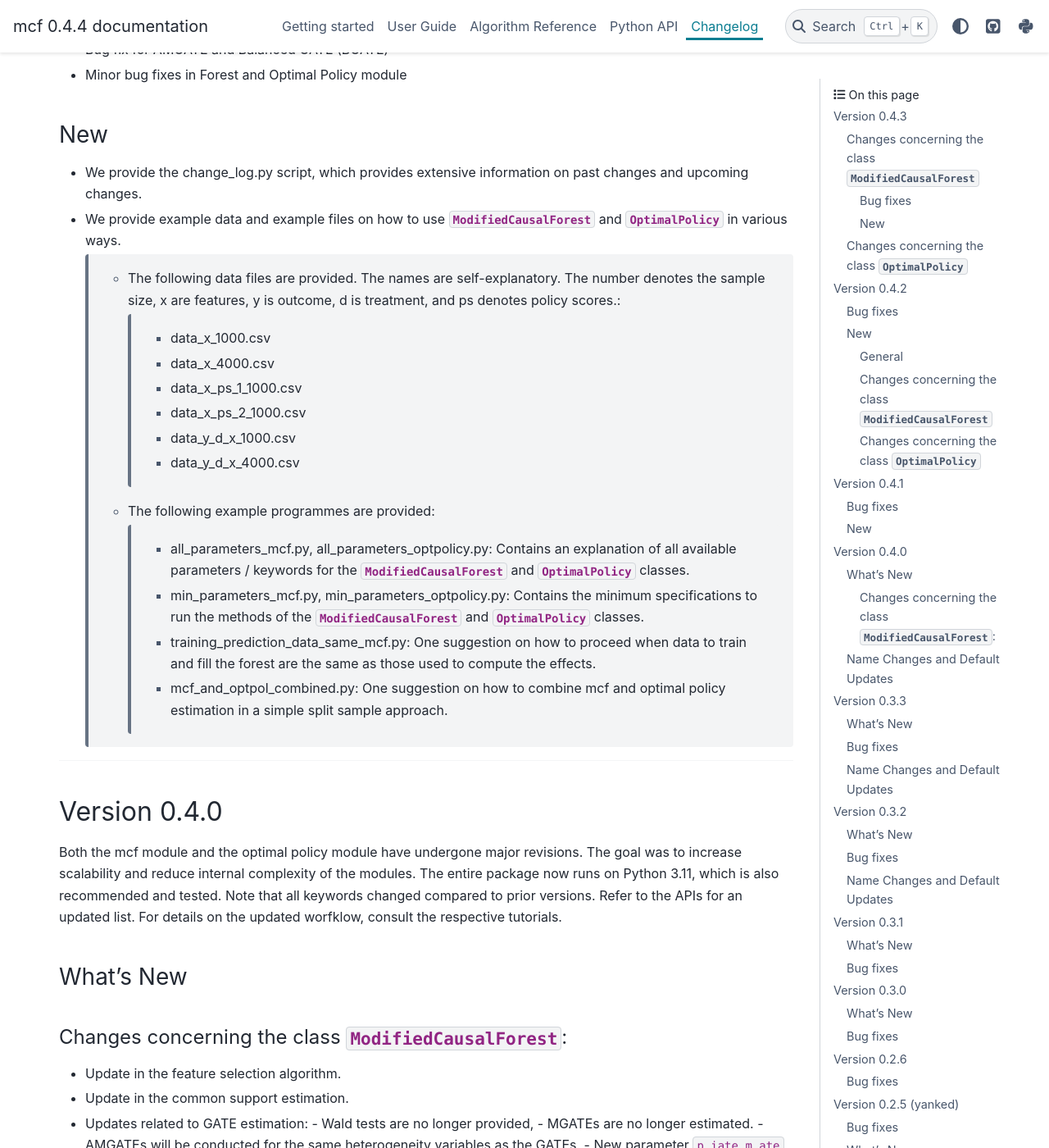
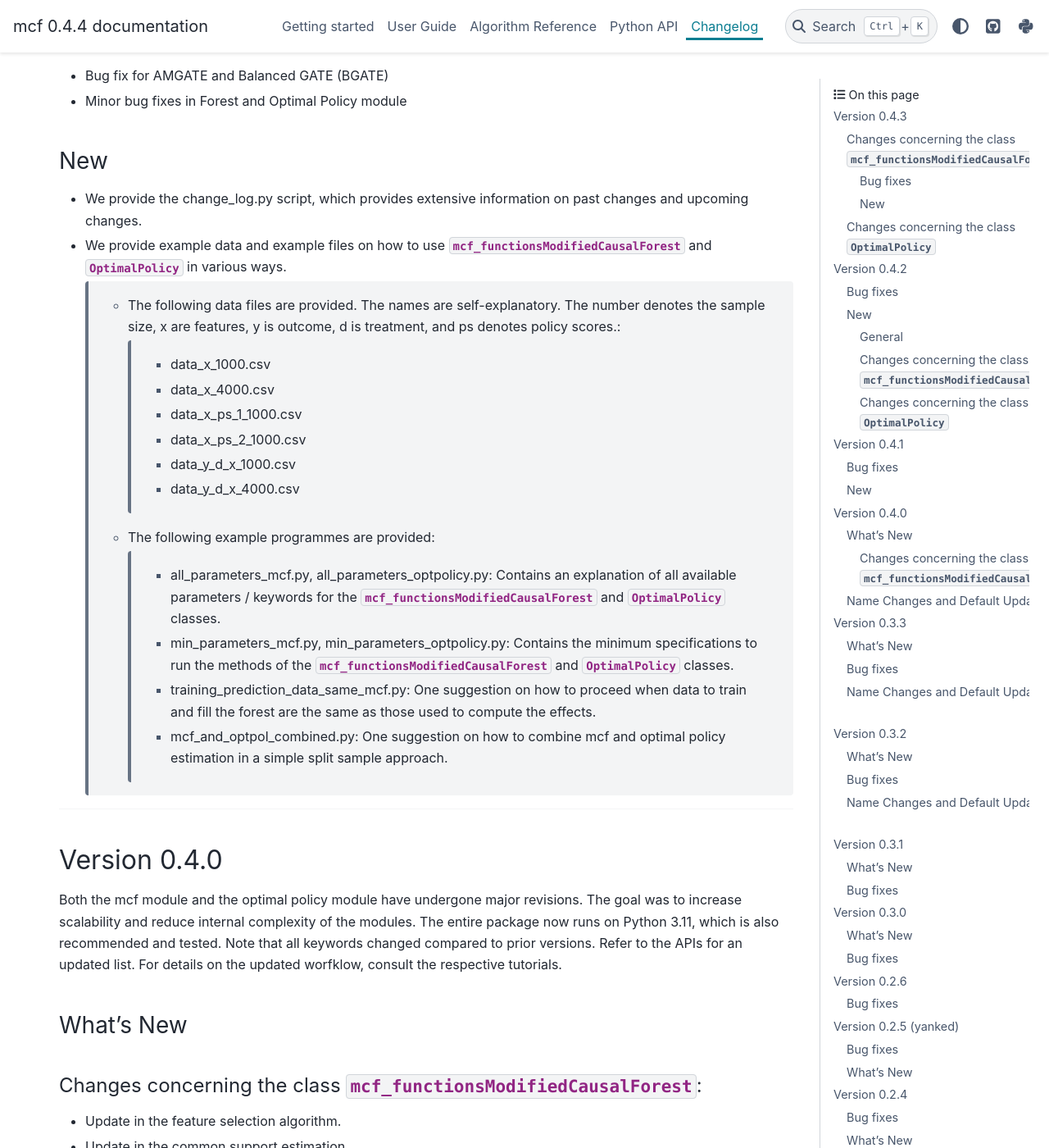
Before and after one commit to MCFpy/mcf, a Sphinx documentation site: the page built from docs/source/changelog.rst, in a window 1280 px wide and 1400 px high, scrolled down 5517 px. Shown: the whole window at 82% size. Built offline with Sphinx 7.4.7 and the PyData theme 0.15.4, drawn with Linux system fonts in a browser that asks for light colours; some of the changed text lies outside the part shown.

```diff
--- a/docs/source/changelog.rst
+++ b/docs/source/changelog.rst
@@ -28,21 +28,21 @@ Changelog
     Note the absence of the tilde '~' in this case.
 
 
-:py:class:`~mcf_mini.ModifiedCausalForest`
-:py:class:`~optpol_mini.OptimalPolicy`
+:py:class:`~mcf_functionsModifiedCausalForest`
+:py:class:`~optpolicy_functions.OptimalPolicy`
 
-:py:class:`Custom link text <mcf_mini.ModifiedCausalForest>`
+:py:class:`Custom link text <mcf_functionsModifiedCausalForest>`
 
-:py:meth:`~mcf_mini.ModifiedCausalForest.train`
-:py:meth:`~optpol_mini.OptimalPolicy.solve`
+:py:meth:`~mcf_functionsModifiedCausalForest.train`
+:py:meth:`~optpolicy_functions.OptimalPolicy.solve`
 
-:py:attr:`~mcf_mini.ModifiedCausalForest.blind_dict`
-:py:attr:`~optpol_mini.OptimalPolicy.dc_dict`
+:py:attr:`~mcf_functionsModifiedCausalForest.blind_dict`
+:py:attr:`~optpolicy_functions.OptimalPolicy.dc_dict`
 
 Version 0.4.3
 -------------
 
-Changes concerning the class :py:class:`~mcf_mini.ModifiedCausalForest`
+Changes concerning the class :py:class:`~mcf_functionsModifiedCausalForest`
 ~~~~~~~~~~~~~~~~~~~~~~~~~~~~~~~~~~~~~~~~~~~~~~~~~~~~~
 
 Bug fixes
@@ -76,7 +76,7 @@ New
   - Speed-up for categorical (unordered) variables due to memorization. This requires some additional memory, but the gains could be substantial.
   - Improved internal computation and storage of estimated forests lead to speed and precision gains (instead of using lists of lists, we now use a list of dictionaries of optimized numpy arrays to save the trees). Since the precision of the new method is higher (by at the same time needing less RAM), this might lead to smallish changes in the results.
 
-- **Experimental**: The method :py:meth:`~mcf_mini.ModifiedCausalForest.sensitivity` has been added. It contains some simulation-based tools to check how well the mcf works in removing selection bias and how sensitive the results are with respect to potentially missing confounding covariates (i.e., those related to treatment and potential outcome) added in the future.
+- **Experimental**: The method :py:meth:`~mcf_functionsModifiedCausalForest.sensitivity` has been added. It contains some simulation-based tools to check how well the mcf works in removing selection bias and how sensitive the results are with respect to potentially missing confounding covariates (i.e., those related to treatment and potential outcome) added in the future.
 
   - Note: This section is currently experimental and thus not yet fully documented and tested. A paper by Armendariz-Pacheco, Frischknecht, Lechner, and Mareckova (2024) will discuss and investigate the different methods in detail. So far, please note that all methods are simulation based.
 
@@ -117,7 +117,7 @@ Version 0.4.2
 Bug fixes
 ~~~~~~~~~
 
-- Minor bug fixes for :py:class:`~mcf_mini.ModifiedCausalForest` (mainly redundant elements in return of prediction and analysis method deleted).
+- Minor bug fixes for :py:class:`~mcf_functionsModifiedCausalForest` (mainly redundant elements in return of prediction and analysis method deleted).
 
 New
 ~~~
@@ -125,11 +125,11 @@ New
 General
 +++++++
 
-- Output files for text, data and figures: So far, whenever a directory existed that has already been used for output, a new directory is created to avoid accidentally overwriting results. However, there is a new keyword for both the :py:class:`~mcf_mini.ModifiedCausalForest` and the :py:class:`~optpol_mini.OptimalPolicy` class:
+- Output files for text, data and figures: So far, whenever a directory existed that has already been used for output, a new directory is created to avoid accidentally overwriting results. However, there is a new keyword for both the :py:class:`~mcf_functionsModifiedCausalForest` and the :py:class:`~optpolicy_functions.OptimalPolicy` class:
 
     - ``_int_output_no_new_dir``: Boolean. Do not create a new directory for outputs when the path already exists. Default is False.
 
-Changes concerning the class :py:class:`~mcf_mini.ModifiedCausalForest`
+Changes concerning the class :py:class:`~mcf_functionsModifiedCausalForest`
 +++++++++++++++++++++++++++++++++++++++++++++++++++++
 
 - Mild improvements of output when categorical variables are involved.
@@ -140,7 +140,7 @@ Changes concerning the class :py:class:`~mcf_mini.ModifiedCausalForest`
 - New default value for ``gen_iate_eff``: The second round IATE estimation is no longer performed by default (i.e. the new default is False).
 - There is a new experimental features to both the mcf estimation (of IATEs) as well as the optimal policy module. It allows to partially blind the decision with respect to certain variables. The accompanying discussion paper by Nora Bearth, Fabian Muny, Michael Lechner, and Jana Marackova ('Partially Blind Optimal Policy Analysis') is currently written. If you desire more information, please email one of the authors.
 
-        - New method :py:meth:`~mcf_mini.ModifiedCausalForest.blinder_iates`: Compute 'standard' IATEs as well as IATEs that are to a certain extent blinder than the standard ones. Available keywords:
+        - New method :py:meth:`~mcf_functionsModifiedCausalForest.blinder_iates`: Compute 'standard' IATEs as well as IATEs that are to a certain extent blinder than the standard ones. Available keywords:
 
             - ``blind_var_x_protected_name`` : List of strings (or None). Names of protected variables. Names that are explicitly denote as blind_var_x_unrestricted_name or as blind_var_x_policy_name and used to compute IATEs will be automatically added to this list. Default is None.
             - ``blind_var_x_policy_name`` : List of strings (or None). Names of decision variables. Default is None.
@@ -149,10 +149,10 @@ Changes concerning the class :py:class:`~mcf_mini.ModifiedCausalForest`
             - ``blind_obs_ref_data`` : Integer (or None), optional. Number of observations to be used for blinding. Runtime of programme is almost linear in this parameter. Default is 50.
             - ``blind_seed`` : Integer, optional. Seed for the random selection of the reference data. Default is 123456.
 
-Changes concerning the class :py:class:`~optpol_mini.OptimalPolicy`
+Changes concerning the class :py:class:`~optpolicy_functions.OptimalPolicy`
 ++++++++++++++++++++++++++++++++++++++++++++++
 
-- General keyword change in the :py:class:`~optpol_mini.OptimalPolicy` class. All keywords that started with `int_` now start with `_int_` (in order to use the same conventions as in the :py:class:`~mcf_mini.ModifiedCausalForest` class).
+- General keyword change in the :py:class:`~optpolicy_functions.OptimalPolicy` class. All keywords that started with `int_` now start with `_int_` (in order to use the same conventions as in the :py:class:`~mcf_functionsModifiedCausalForest` class).
 
 - New keywords:
 
@@ -189,7 +189,7 @@ New
 ~~~
 
 - We provide the change_log.py script, which provides extensive information on past changes and upcoming changes.
-- We provide example data and example files on how to use :py:class:`~mcf_mini.ModifiedCausalForest` and :py:class:`~optpol_mini.OptimalPolicy` in various ways.
+- We provide example data and example files on how to use :py:class:`~mcf_functionsModifiedCausalForest` and :py:class:`~optpolicy_functions.OptimalPolicy` in various ways.
 
     - The following data files are provided. The names are self-explanatory. The number denotes the sample size, x are features, y is outcome, d is treatment, and ps denotes policy scores.:
 
@@ -202,8 +202,8 @@ New
 
     - The following example programmes are provided:
 
-        - all_parameters_mcf.py, all_parameters_optpolicy.py: Contains an explanation of all available parameters / keywords for the :py:class:`~mcf_mini.ModifiedCausalForest` and :py:class:`~optpol_mini.OptimalPolicy` classes.
-        - min_parameters_mcf.py, min_parameters_optpolicy.py: Contains the minimum specifications to run the methods of the :py:class:`~mcf_mini.ModifiedCausalForest` and :py:class:`~optpol_mini.OptimalPolicy` classes.
+        - all_parameters_mcf.py, all_parameters_optpolicy.py: Contains an explanation of all available parameters / keywords for the :py:class:`~mcf_functionsModifiedCausalForest` and :py:class:`~optpolicy_functions.OptimalPolicy` classes.
+        - min_parameters_mcf.py, min_parameters_optpolicy.py: Contains the minimum specifications to run the methods of the :py:class:`~mcf_functionsModifiedCausalForest` and :py:class:`~optpolicy_functions.OptimalPolicy` classes.
         - training_prediction_data_same_mcf.py: One suggestion on how to proceed when data to train and fill the forest are the same as those used to compute the effects.
         - mcf_and_optpol_combined.py: One suggestion on how to combine mcf and optimal policy estimation in a simple split sample approach.
 
@@ -217,7 +217,7 @@ Both the mcf module and the optimal policy module have undergone major revisions
 What's New
 ~~~~~~~~~~
 
-Changes concerning the class :py:class:`~mcf_mini.ModifiedCausalForest`:
+Changes concerning the class :py:class:`~mcf_functionsModifiedCausalForest`:
 ++++++++++++++++++++++++++++++++++++++++++++++++++++++
 
 - Update in the feature selection algorithm.
@@ -366,7 +366,7 @@ Version 0.3.0
 What's New
 ~~~~~~~~~~
 
-- The mcf supports an object-oriented interface: new class :py:class:`~mcf_mini.ModifiedCausalForest` and methods (:py:meth:`~mcf_mini.ModifiedCausalForest.predict`, :py:meth:`~mcf_mini.ModifiedCausalForest.train` and :py:meth:`~mcf_mini.ModifiedCausalForest.train_predict`).
+- The mcf supports an object-oriented interface: new class :py:class:`~mcf_functionsModifiedCausalForest` and methods (:py:meth:`~mcf_functionsModifiedCausalForest.predict`, :py:meth:`~mcf_functionsModifiedCausalForest.train` and :py:meth:`~mcf_functionsModifiedCausalForest.train_predict`).
 - Delivery of potential outcome estimates for which local centering is reversed by setting ``l_centering_undo_iate`` to True; default is True.
 - Readily available tables for GATEs, AMGATEs, and MGATEs. Generated tables summarize all estimated causal effects. Tables are stored in respective folders.
 - The optimal policy function is generalized to encompass also stochastic treatment allocations.
--- a/docs/source/user_guide/data_cleaning.rst
+++ b/docs/source/user_guide/data_cleaning.rst
@@ -15,7 +15,7 @@ The class :py:class:`~mcf_mini.ModifiedCausalForest` has several data cleaning o
 | ``dc_min_dummy_obs``     | If ``dc_screen_covariates`` is True, binary (dummy) covariates with less than ``dc_min_dummy_obs`` zeroes or ones are removed. Default: 10.|
 +--------------------------+--------------------------------------------------------------------------------------------------------------------------------------------+
 
-Please consult the :py:class:`API <mcf_mini.ModifiedCausalForest>` for more details.
+Please consult the :py:class:`API <mcf_functions.ModifiedCausalForest>` for more details.
 
 Example
 -------
--- a/docs/source/user_guide/experimental_features.rst
+++ b/docs/source/user_guide/experimental_features.rst
@@ -6,7 +6,7 @@ Note: All features in this section are experimental and thus not yet fully docum
 Sensitivity checks
 ------------------
 
-The method :py:meth:`~mcf_mini.ModifiedCausalForest.sensitivity` of the :class:`~mcf_mini.ModifiedCausalForest` class contains some simulation-based tools to check how well the Modified Causal Forest works in removing selection bias and how sensitive the results are with respect to potentially missing confounding covariates (i.e., those related to treatment and potential outcomes).
+The method :py:meth:`~mcf_functions.ModifiedCausalForest.sensitivity` of the :class:`~mcf_functions.ModifiedCausalForest` class contains some simulation-based tools to check how well the Modified Causal Forest works in removing selection bias and how sensitive the results are with respect to potentially missing confounding covariates (i.e., those related to treatment and potential outcomes).
 
 A paper by Armendariz-Pacheco, Frischknecht, Lechner, and Mareckova (2024) will discuss and investigate the different methods in detail. So far, please note that all methods are simulation based.
 
@@ -19,4 +19,4 @@ The sensitivity checks consist of the following steps:
 
 Steps 3 and 4 may be repeated, and results averaged to reduce simulation noise.
 
-Please consult the API for details on how to use the :py:meth:`~mcf_mini.ModifiedCausalForest.sensitivity` method.
+Please consult the API for details on how to use the :py:meth:`~mcf_functions.ModifiedCausalForest.sensitivity` method.
--- a/docs/source/user_guide/tuning_feature_selection.rst
+++ b/docs/source/user_guide/tuning_feature_selection.rst
@@ -39,7 +39,7 @@ Parameter overview
 | ``fs_rf_threshold``       | Defines the threshold for a feature to be considered "irrelevant". This is measured as the percentage increase of the loss function when the feature is randomly permuted. Default: 1. Only relevant if ``fs_yes`` is set to True.                                                                                                |
 +---------------------------+-----------------------------------------------------------------------------------------------------------------------------------------------------------------------------------------------------------------------------------------------------------------------------------------------------------------------------------+
 
-Please consult the :py:class:`API <mcf_mini.ModifiedCausalForest>` for more details.
+Please consult the :py:class:`API <mcf_functions.ModifiedCausalForest>` for more details.
 
 Example
 -------
--- a/docs/source/user_guide/weights_clusters.rst
+++ b/docs/source/user_guide/weights_clusters.rst
@@ -34,7 +34,7 @@ The following table summarizes the parameters related to sampling weights and cl
 | ``gen_panel_data``   | If True, clustered standard errors are computed. Default: False.                                   |
 +----------------------+----------------------------------------------------------------------------------------------------+
 
-Please consult the :py:class:`API <mcf_mini.ModifiedCausalForest>` for more details.
+Please consult the :py:class:`API <mcf_functions.ModifiedCausalForest>` for more details.
 
 Examples
 --------
```
Also changed, not shown: other parts of docs/source/changelog.rst (+6 -6 lines), other parts of docs/source/user_guide/data_cleaning.rst (+1 -1 lines), other parts of docs/source/user_guide/tuning_feature_selection.rst (+2 -2 lines), other parts of docs/source/user_guide/weights_clusters.rst (+1 -1 lines), docs/source/getting_started.rst (+14 -14 lines).
